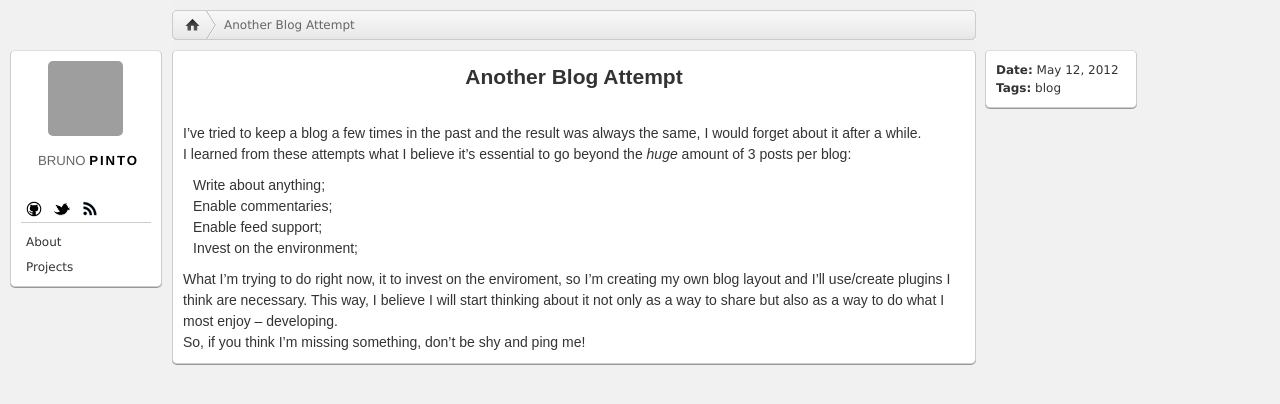
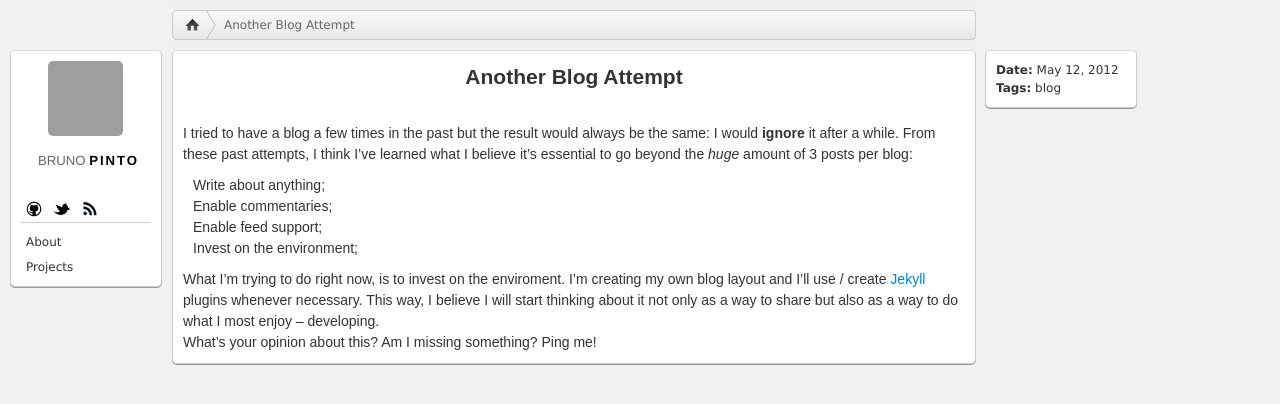
Before and after one commit to bpinto/bpinto.github.com, a Jekyll site: the page built from _posts/2012-05-12-another-blog-attempt.markdown, in a window 1280 px wide, cut to the strip 0-404 px from the top of the page. Built offline with Jekyll 4.4.1, drawn with Linux system fonts in a browser that asks for light colours; some web fonts are replaced; Markdown is read by kramdown in place of the engine named in the settings; grey boxes are pictures that could not be loaded.

Commit message:
improving 'another blog attempt' writing

```diff
--- a/_posts/2012-05-12-another-blog-attempt.markdown
+++ b/_posts/2012-05-12-another-blog-attempt.markdown
@@ -4,20 +4,19 @@ title: Another Blog Attempt
 tags: [blog]
 ---
 
-I've tried to keep a blog a few times in the past and the result was always the
-same, I would forget about it after a while.
-
-I learned from these attempts what I believe it's essential to go beyond the
-_huge_ amount of 3 posts per blog:
+I tried to have a blog a few times in the past but the result would always be
+the same: I would **ignore** it after a while. From these past attempts, I think
+I've learned what I believe it's essential to go beyond the *huge* amount of 3
+posts per blog:
 
 - Write about anything;
 - Enable commentaries;
 - Enable feed support;
 - Invest on the environment;
 
-What I'm trying to do right now, it to invest on the enviroment, so I'm creating
-my own blog layout and I'll use/create plugins I think are necessary. This way,
-I believe I will start thinking about it not only as a way to share but also as
-a way to do what I most enjoy -- developing.
+What I'm trying to do right now, is to invest on the enviroment. I'm creating
+my own blog layout and I'll use / create [Jekyll](https://github.com/mojombo/jekyll)
+plugins whenever necessary. This way, I believe I will start thinking about it not
+only as a way to share but also as a way to do what I most enjoy -- developing.
 
-So, if you think I'm missing something, don't be shy and ping me!
+What's your opinion about this? Am I missing something? Ping me!
```
